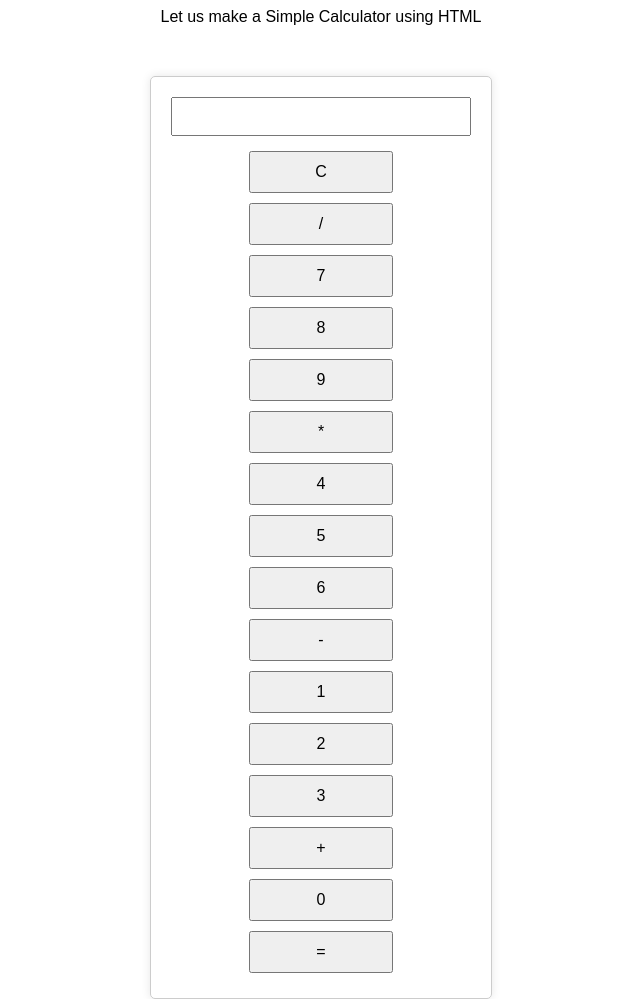
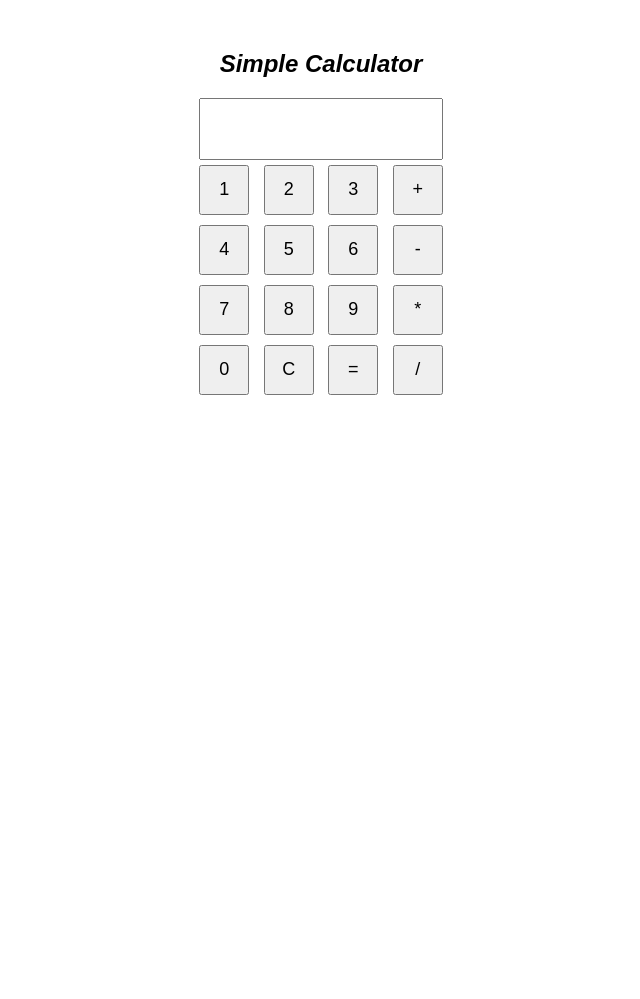
Before and after one commit to Yogesh200516/Simple-Calculator.html, a plain HTML site: page index.html in a window 1280 px wide. Shown: the whole page, without its empty margins (319-959 px from the left). After the commit the page ends 800 px from the top, so only its background shows below. Drawn offline with Linux system fonts and the light colour scheme.

Commit message:
Modified index.html file

```diff
--- a/index.html
+++ b/index.html
@@ -1,4 +1,3 @@
-Let us make a Simple Calculator using HTML
 <!DOCTYPE html>
 <html lang="en">
 <head>
@@ -7,76 +6,50 @@ Let us make a Simple Calculator using HTML
     <title>Simple Calculator</title>
     <style>
         body {
-      font-family: 'Arial', sans-serif;
+            font-family: Arial, sans-serif;
             text-align: center;
-    }
-    #calculator {
-      width: 300px;
-      margin: 50px auto;
-      padding: 20px;
-      border: 1px solid #ccc;
-      border-radius: 5px;
-      box-shadow: 0 0 10px rgba(0, 0, 0, 0.1);
+            margin: 50px;
         }
         input {
-      width: 100%;
-      margin-bottom: 10px;
-      padding: 10px;
-      box-sizing: border-box;
+            width: 200px;
+            padding: 20px;
+            font-size: 16px;
         }
         button {
-      width: 48%;
-      padding: 10px;
-      box-sizing: border-box;
+            width: 50px;
+            height: 50px;
+            font-size: 18px;
             margin: 5px;
-      font-size: 16px;
         }
     </style>
 </head>
 <body>
 
-  <div id="calculator">
+    <h2><i>Simple Calculator</i></h2>
+
+    <form>
         <input type="text" id="display" readonly>
         <br>
-    <button onclick="clearDisplay()">C</button>
-    <button onclick="appendToDisplay('/')">/</button>
+        <button type="button" onclick="appendValue('1')">1</button>
+        <button type="button" onclick="appendValue('2')">2</button>
+        <button type="button" onclick="appendValue('3')">3</button>
+        <button type="button" onclick="appendValue('+')">+</button>
         <br>
-    <button onclick="appendToDisplay('7')">7</button>
-    <button onclick="appendToDisplay('8')">8</button>
-    <button onclick="appendToDisplay('9')">9</button>
-    <button onclick="appendToDisplay('*')">*</button>
+        <button type="button" onclick="appendValue('4')">4</button>
+        <button type="button" onclick="appendValue('5')">5</button>
+        <button type="button" onclick="appendValue('6')">6</button>
+        <button type="button" onclick="appendValue('-')">-</button>
         <br>
-    <button onclick="appendToDisplay('4')">4</button>
-    <button onclick="appendToDisplay('5')">5</button>
-    <button onclick="appendToDisplay('6')">6</button>
-    <button onclick="appendToDisplay('-')">-</button>
+        <button type="button" onclick="appendValue('7')">7</button>
+        <button type="button" onclick="appendValue('8')">8</button>
+        <button type="button" onclick="appendValue('9')">9</button>
+        <button type="button" onclick="appendValue('*')">*</button>
         <br>
-    <button onclick="appendToDisplay('1')">1</button>
-    <button onclick="appendToDisplay('2')">2</button>
-    <button onclick="appendToDisplay('3')">3</button>
-    <button onclick="appendToDisplay('+')">+</button>
-    <br>
-    <button onclick="appendToDisplay('0')">0</button>
-    <button onclick="calculate()">=</button>
-  </div>
-
-  <script>
-    function appendToDisplay(value) {
-      document.getElementById('display').value += value;
-    }
-
-    function clearDisplay() {
-      document.getElementById('display').value = '';
-    }
-
-    function calculate() {
-      try {
-        document.getElementById('display').value = eval(document.getElementById('display').value);
-      } catch (error) {
-        document.getElementById('display').value = 'Error';
-      }
-    }
-  </script>
+        <button type="button" onclick="appendValue('0')">0</button>
+        <button type="button" onclick="clearDisplay()">C</button>
+        <button type="button" onclick="calculate()">=</button>
+        <button type="button" onclick="appendValue('/')">/</button>
+    </form>
 
 </body>
 </html>
```
Lines whose indentation alone changed are shown as unchanged.
